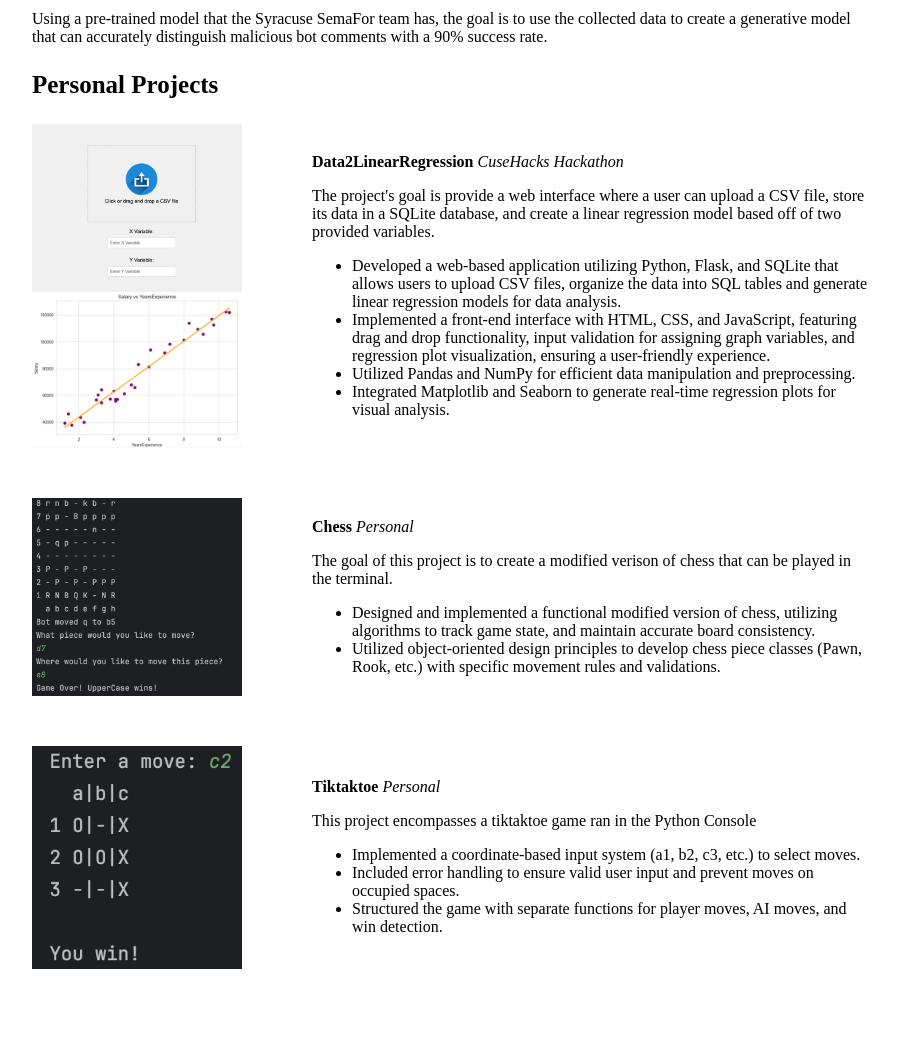
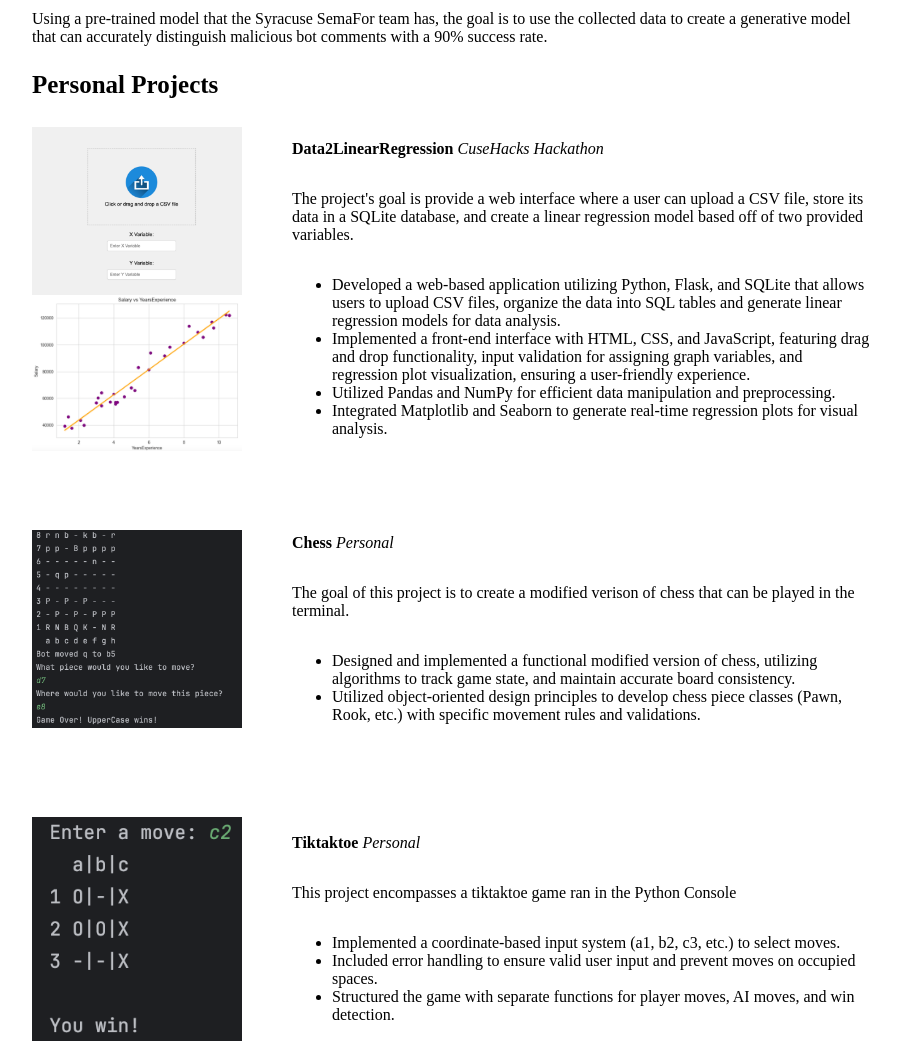
Before and after one commit to Daniwave100/Daniwave100, a plain HTML site: page index.html in a window 1280 px wide. Shown: the part 1300-2357 px from the top of the page, without its empty margins (188-1088 px from the left). Drawn offline with Linux system fonts and the light colour scheme.

Commit message:
fixed finally

```diff
--- a/web.css
+++ b/web.css
@@ -59,21 +59,28 @@ body {
     justify-content: flex-start;
     gap: 30px;
     margin-bottom: 20px;
-
+    min-height: 250px;
+    width: 100%
   }
 
 .projectphotos {
-    flex: auto;
+    flex: 0 0 210px;
     justify-content: center;
     min-width: 210px;
-    width:210px;
+    width: 210px;
     flex-shrink: 0;
   }
 
 .projecttext {
-    margin-left: 40px;
+    flex: 1;
+    margin-left: 20px;
     text-align: left;
     min-width: 400px;
+    height: 100%; /* Ensures consistency */
+    display: flex;
+    flex-direction: column;
+    justify-content: center;
+
 }
 
 h3 {
```
